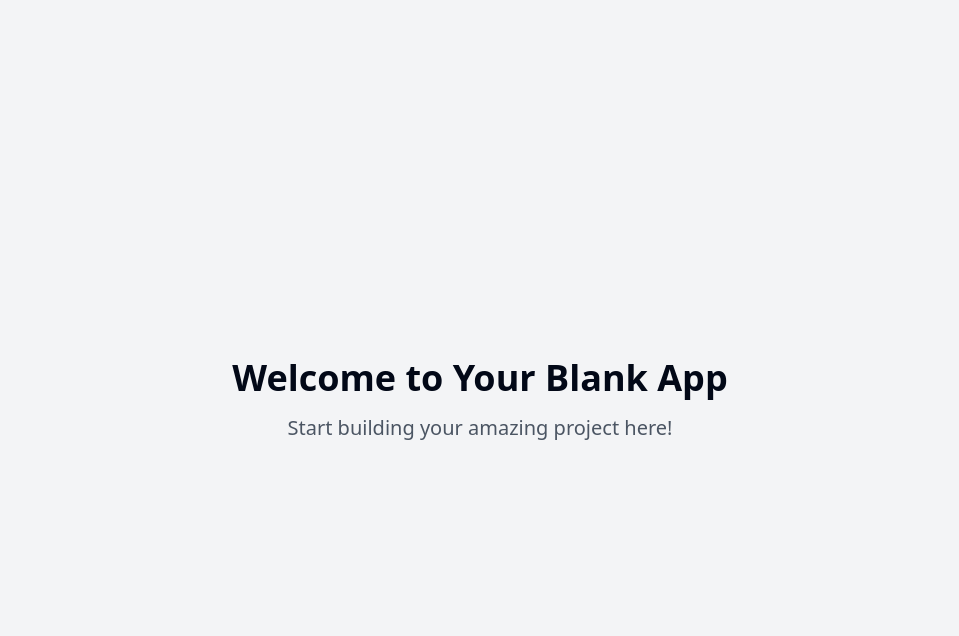
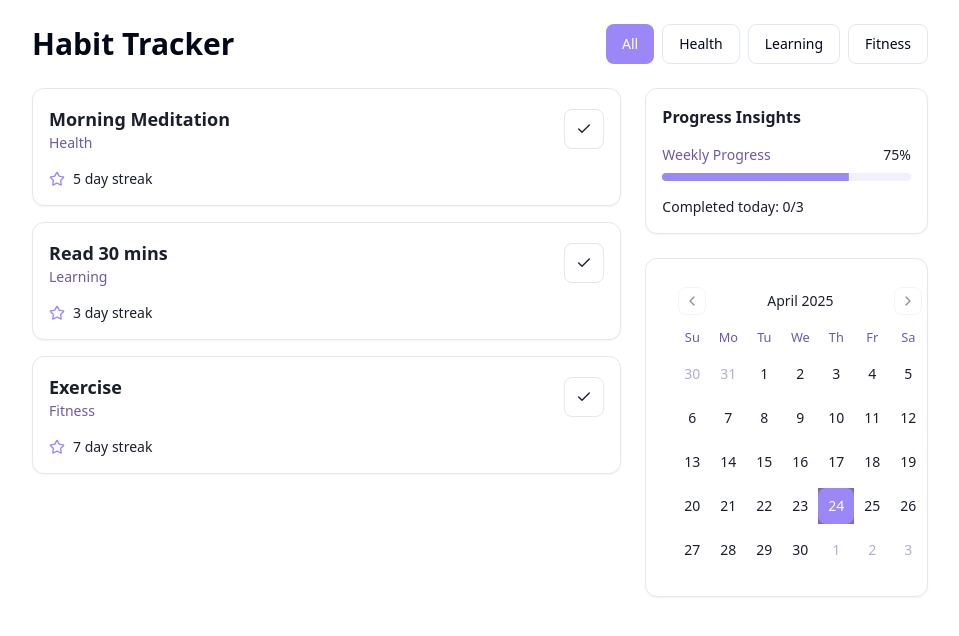
Before and after one commit to Ruchi-890/category-streak-vision, a React (Vite) app: page / in a window 1280 px wide. Shown: the top 636 px of the page, without its empty margins (160-1119 px from the left). Built offline with nearby package versions, Linux system fonts and the light colour scheme.

Commit message:
Add habit tracking app
Implement a minimal habit tracking app with daily streaks, monthly view, progress insights, habit categories, and achievement badges.

```diff
--- /dev/null
+++ b/src/components/HabitCard.tsx
@@ -0,0 +1,47 @@
+
+import React from "react";
+import { Card } from "@/components/ui/card";
+import { Button } from "@/components/ui/button";
+import { Check, Star } from "lucide-react";
+import { cn } from "@/lib/utils";
+
+interface HabitCardProps {
+  name: string;
+  category: string;
+  streak: number;
+  completed: boolean;
+  onComplete: () => void;
+}
+
+const HabitCard = ({ name, category, streak, completed, onComplete }: HabitCardProps) => {
+  return (
+    <Card className={cn(
+      "p-4 transition-all duration-300 animate-scale-in",
+      completed ? "border-primary border-2" : ""
+    )}>
+      <div className="flex items-center justify-between">
+        <div>
+          <h3 className="font-semibold text-lg">{name}</h3>
+          <p className="text-sm text-muted-foreground">{category}</p>
+        </div>
+        <Button
+          variant={completed ? "ghost" : "outline"}
+          size="icon"
+          onClick={onComplete}
+          className={cn(
+            "transition-all duration-300",
+            completed ? "bg-primary text-white" : ""
+          )}
+        >
+          <Check className="h-4 w-4" />
+        </Button>
+      </div>
+      <div className="mt-4 flex items-center gap-2">
+        <Star className="h-4 w-4 text-primary" />
+        <span className="text-sm font-medium">{streak} day streak</span>
+      </div>
+    </Card>
+  );
+};
+
+export default HabitCard;
--- /dev/null
+++ b/src/components/MonthlyView.tsx
@@ -0,0 +1,22 @@
+
+import React from "react";
+import { Card } from "@/components/ui/card";
+import { Calendar } from "@/components/ui/calendar";
+
+interface MonthlyViewProps {
+  selectedDates: Date[];
+}
+
+const MonthlyView = ({ selectedDates }: MonthlyViewProps) => {
+  return (
+    <Card className="p-4">
+      <Calendar
+        mode="multiple"
+        selected={selectedDates}
+        className="rounded-md"
+      />
+    </Card>
+  );
+};
+
+export default MonthlyView;
--- /dev/null
+++ b/src/components/ProgressInsights.tsx
@@ -0,0 +1,32 @@
+
+import React from "react";
+import { Card } from "@/components/ui/card";
+import { Progress } from "@/components/ui/progress";
+
+interface ProgressInsightsProps {
+  weeklyProgress: number;
+  totalHabits: number;
+  completedToday: number;
+}
+
+const ProgressInsights = ({ weeklyProgress, totalHabits, completedToday }: ProgressInsightsProps) => {
+  return (
+    <Card className="p-4">
+      <h2 className="font-semibold mb-4">Progress Insights</h2>
+      <div className="space-y-4">
+        <div>
+          <div className="flex justify-between mb-2">
+            <span className="text-sm text-muted-foreground">Weekly Progress</span>
+            <span className="text-sm font-medium">{weeklyProgress}%</span>
+          </div>
+          <Progress value={weeklyProgress} className="h-2" />
+        </div>
+        <div className="flex justify-between text-sm">
+          <span>Completed today: {completedToday}/{totalHabits}</span>
+        </div>
+      </div>
+    </Card>
+  );
+};
+
+export default ProgressInsights;
--- a/src/pages/Index.tsx
+++ b/src/pages/Index.tsx
@@ -1,11 +1,74 @@
-// Update this page (the content is just a fallback if you fail to update the page)
+
+import React, { useState } from "react";
+import HabitCard from "@/components/HabitCard";
+import MonthlyView from "@/components/MonthlyView";
+import ProgressInsights from "@/components/ProgressInsights";
+import { Button } from "@/components/ui/button";
+import { Badge } from "@/components/ui/badge";
+
+const SAMPLE_HABITS = [
+  { id: 1, name: "Morning Meditation", category: "Health", streak: 5, completed: false },
+  { id: 2, name: "Read 30 mins", category: "Learning", streak: 3, completed: false },
+  { id: 3, name: "Exercise", category: "Fitness", streak: 7, completed: false },
+];
+
+const CATEGORIES = ["All", "Health", "Learning", "Fitness"];
 
 const Index = () => {
+  const [habits, setHabits] = useState(SAMPLE_HABITS);
+  const [selectedCategory, setSelectedCategory] = useState("All");
+  const completedDates = [new Date()];
+
+  const toggleHabit = (id: number) => {
+    setHabits(habits.map(habit =>
+      habit.id === id ? { ...habit, completed: !habit.completed } : habit
+    ));
+  };
+
+  const filteredHabits = selectedCategory === "All"
+    ? habits
+    : habits.filter(habit => habit.category === selectedCategory);
+
+  const completedToday = habits.filter(h => h.completed).length;
+
   return (
-    <div className="min-h-screen flex items-center justify-center bg-gray-100">
-      <div className="text-center">
-        <h1 className="text-4xl font-bold mb-4">Welcome to Your Blank App</h1>
-        <p className="text-xl text-gray-600">Start building your amazing project here!</p>
+    <div className="min-h-screen bg-background p-6">
+      <div className="max-w-4xl mx-auto space-y-6">
+        <div className="flex items-center justify-between">
+          <h1 className="text-3xl font-bold text-foreground">Habit Tracker</h1>
+          <div className="flex gap-2">
+            {CATEGORIES.map(category => (
+              <Button
+                key={category}
+                variant={selectedCategory === category ? "default" : "outline"}
+                onClick={() => setSelectedCategory(category)}
+                className="transition-all duration-300"
+              >
+                {category}
+              </Button>
+            ))}
+          </div>
+        </div>
+
+        <div className="grid grid-cols-1 md:grid-cols-3 gap-6">
+          <div className="md:col-span-2 space-y-4">
+            {filteredHabits.map(habit => (
+              <HabitCard
+                key={habit.id}
+                {...habit}
+                onComplete={() => toggleHabit(habit.id)}
+              />
+            ))}
+          </div>
+          <div className="space-y-6">
+            <ProgressInsights
+              weeklyProgress={75}
+              totalHabits={habits.length}
+              completedToday={completedToday}
+            />
+            <MonthlyView selectedDates={completedDates} />
+          </div>
+        </div>
       </div>
     </div>
   );
--- a/tailwind.config.ts
+++ b/tailwind.config.ts
@@ -1,3 +1,4 @@
+
 import type { Config } from "tailwindcss";
 
 export default {
@@ -12,85 +13,58 @@ export default {
   theme: {
     container: {
       center: true,
-			padding: '2rem',
+      padding: "2rem",
       screens: {
-				'2xl': '1400px'
-			}
+        "2xl": "1400px",
+      },
     },
     extend: {
       colors: {
-				border: 'hsl(var(--border))',
-				input: 'hsl(var(--input))',
-				ring: 'hsl(var(--ring))',
-				background: 'hsl(var(--background))',
-				foreground: 'hsl(var(--foreground))',
+        border: "hsl(var(--border))",
+        input: "hsl(var(--input))",
+        ring: "hsl(var(--ring))",
+        background: "hsl(var(--background))",
+        foreground: "hsl(var(--foreground))",
         primary: {
-					DEFAULT: 'hsl(var(--primary))',
-					foreground: 'hsl(var(--primary-foreground))'
+          DEFAULT: "#9b87f5",
+          foreground: "#ffffff",
         },
         secondary: {
-					DEFAULT: 'hsl(var(--secondary))',
-					foreground: 'hsl(var(--secondary-foreground))'
+          DEFAULT: "#f1f0fb",
+          foreground: "#1a1f2c",
         },
         destructive: {
-					DEFAULT: 'hsl(var(--destructive))',
-					foreground: 'hsl(var(--destructive-foreground))'
+          DEFAULT: "#ea384c",
+          foreground: "#ffffff",
         },
         muted: {
-					DEFAULT: 'hsl(var(--muted))',
-					foreground: 'hsl(var(--muted-foreground))'
+          DEFAULT: "#f1f0fb",
+          foreground: "#6e59a5",
         },
         accent: {
-					DEFAULT: 'hsl(var(--accent))',
-					foreground: 'hsl(var(--accent-foreground))'
-				},
-				popover: {
-					DEFAULT: 'hsl(var(--popover))',
-					foreground: 'hsl(var(--popover-foreground))'
+          DEFAULT: "#7e69ab",
+          foreground: "#ffffff",
         },
         card: {
-					DEFAULT: 'hsl(var(--card))',
-					foreground: 'hsl(var(--card-foreground))'
+          DEFAULT: "#ffffff",
+          foreground: "#1a1f2c",
         },
-				sidebar: {
-					DEFAULT: 'hsl(var(--sidebar-background))',
-					foreground: 'hsl(var(--sidebar-foreground))',
-					primary: 'hsl(var(--sidebar-primary))',
-					'primary-foreground': 'hsl(var(--sidebar-primary-foreground))',
-					accent: 'hsl(var(--sidebar-accent))',
-					'accent-foreground': 'hsl(var(--sidebar-accent-foreground))',
-					border: 'hsl(var(--sidebar-border))',
-					ring: 'hsl(var(--sidebar-ring))'
-				}
       },
       borderRadius: {
-				lg: 'var(--radius)',
-				md: 'calc(var(--radius) - 2px)',
-				sm: 'calc(var(--radius) - 4px)'
+        lg: "0.75rem",
+        md: "0.5rem",
+        sm: "0.25rem",
       },
       keyframes: {
-				'accordion-down': {
-					from: {
-						height: '0'
+        "scale-in": {
+          "0%": { opacity: "0", transform: "scale(0.95)" },
+          "100%": { opacity: "1", transform: "scale(1)" },
         },
-					to: {
-						height: 'var(--radix-accordion-content-height)'
-					}
-				},
-				'accordion-up': {
-					from: {
-						height: 'var(--radix-accordion-content-height)'
-					},
-					to: {
-						height: '0'
-					}
-				}
       },
       animation: {
-				'accordion-down': 'accordion-down 0.2s ease-out',
-				'accordion-up': 'accordion-up 0.2s ease-out'
-			}
-		}
+        "scale-in": "scale-in 0.2s ease-out",
+      },
+    },
   },
   plugins: [require("tailwindcss-animate")],
 } satisfies Config;
```
Lines whose indentation alone changed are shown as unchanged.
